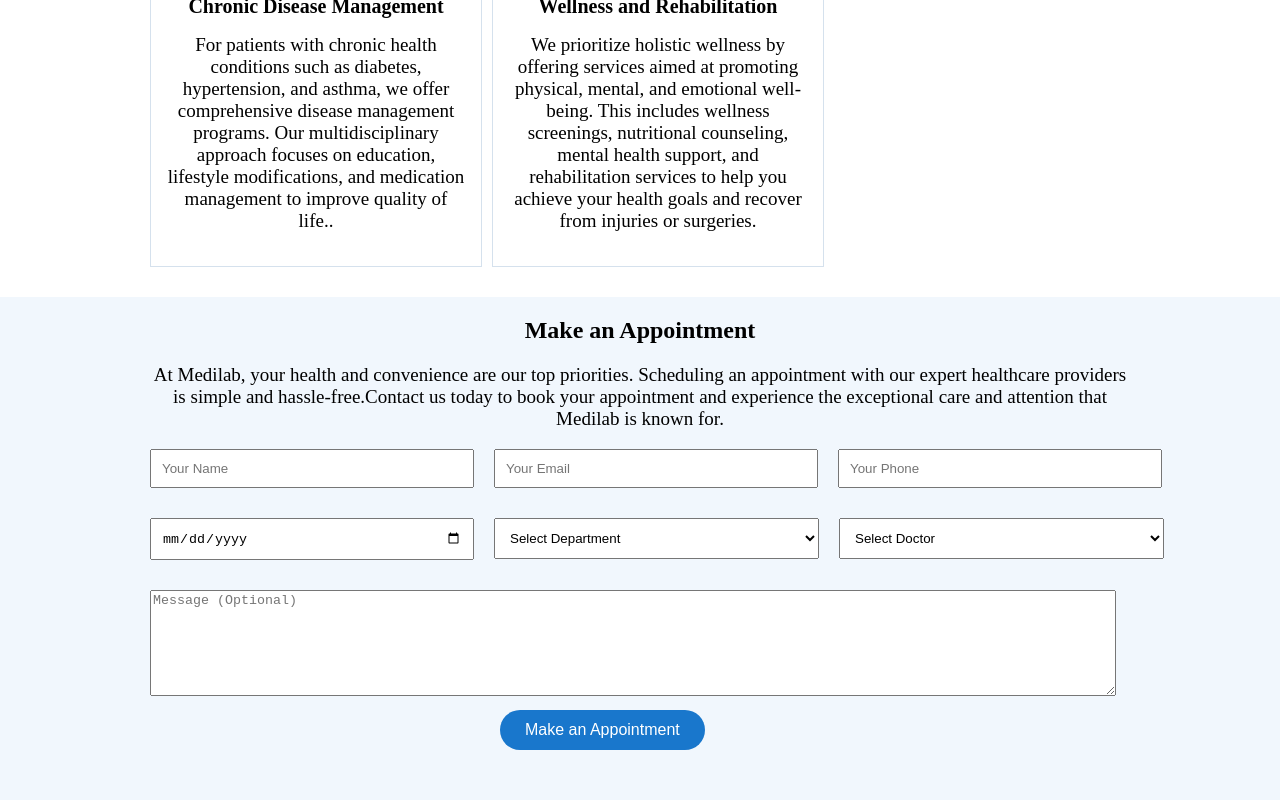
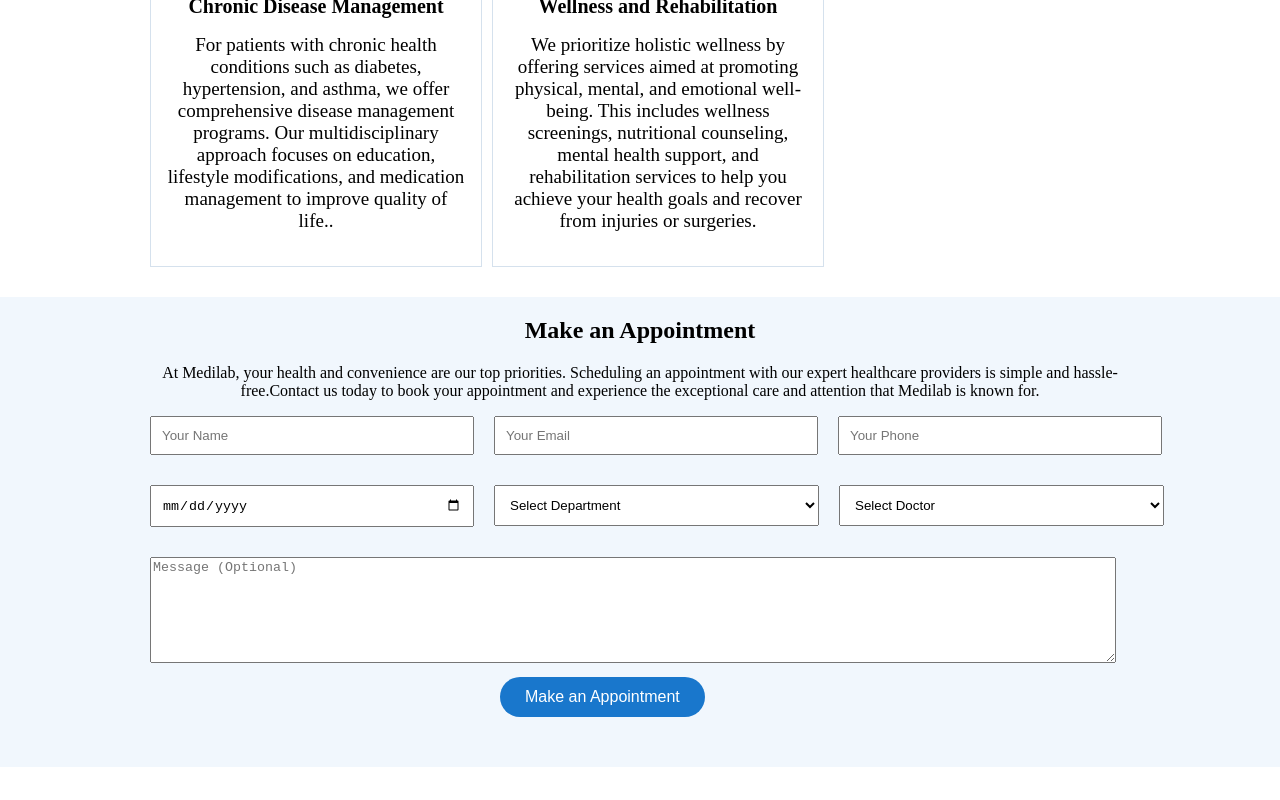
Before and after one commit to mulindijr/Medilab, a React (Vite) app: page / in a window 1280 px wide. Shown: the part 3466-4266 px from the top of the page. After the commit the page ends 4233 px from the top, so only its background shows below. Built offline with nearby package versions, Linux system fonts and the light colour scheme.

Commit message:
modify the fontsize of the sections paragraph

```diff
--- a/src/components/Appointment/Appointment.css
+++ b/src/components/Appointment/Appointment.css
@@ -10,7 +10,7 @@
 }
 #appointment p{
   text-align: center;
-  font-size: 19px;
+  font-size: 16px;
 }
 .form-flex{
   display: flex;
```
